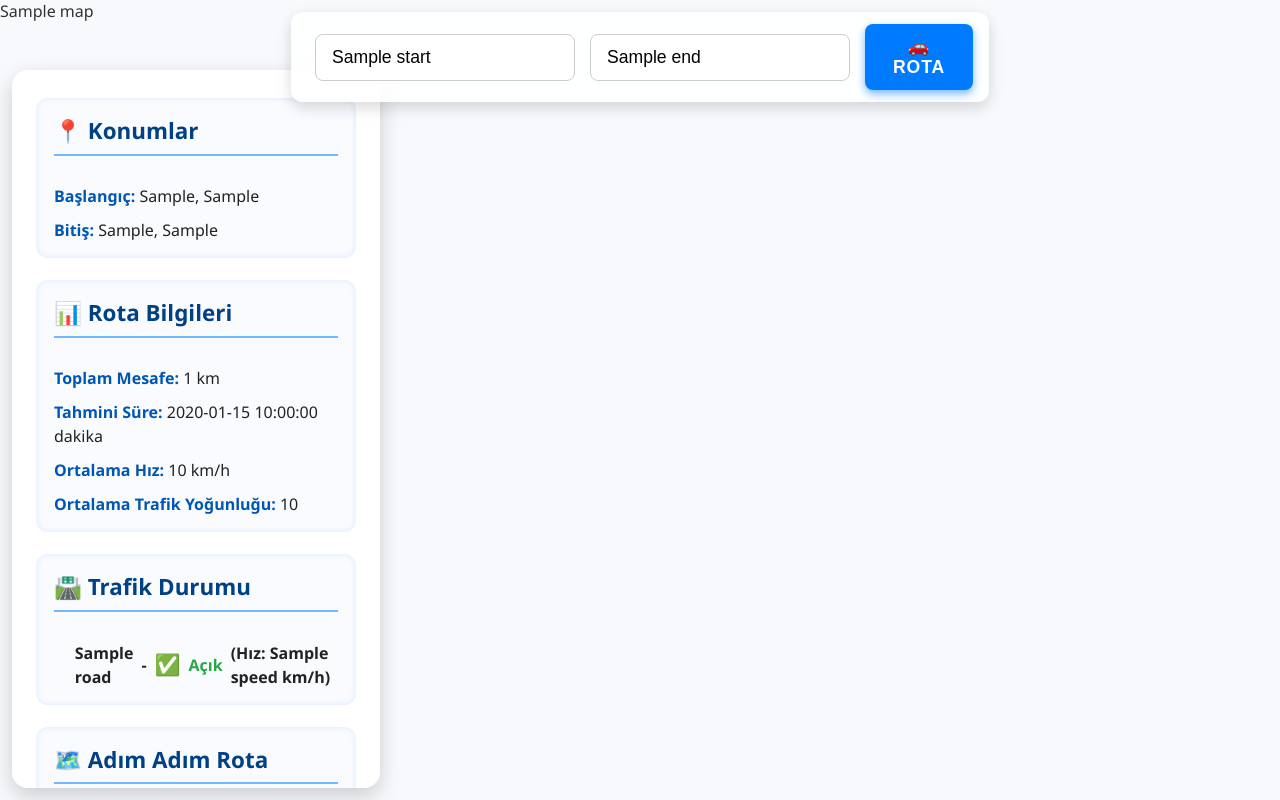
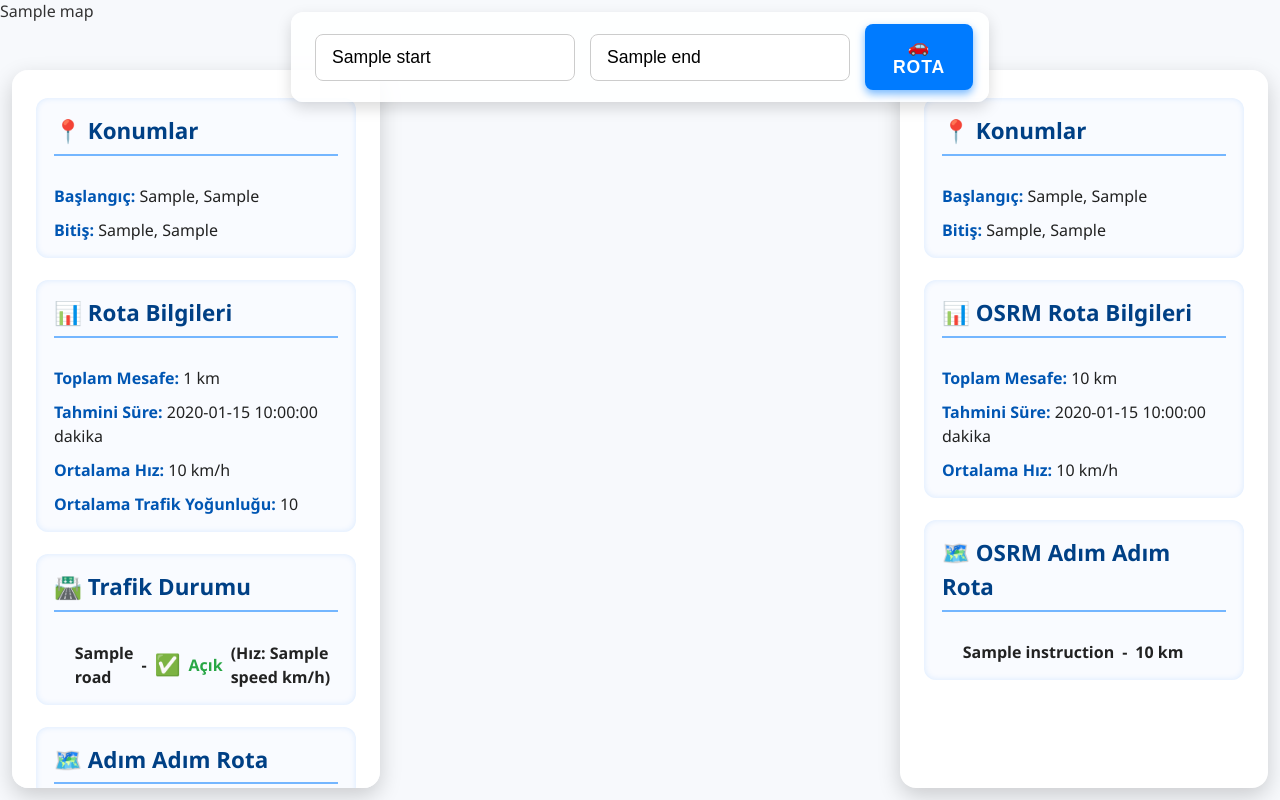
Before and after one commit to abdullah-tanriverdi/TrafficPredictionSystem, a Flask app: template templates/index.html in a window 1280 px wide. Run offline with Flask 3, Linux system fonts and the light colour scheme; the template is opened without the code that fills it: most values are stand-ins (such as "Sample title", 1, 10 or a date in 2020).

Commit message:
The OSRM route has been integrated, and a dedicated info panel for the OSRM route has been added to facilitate comparison.

```diff
--- a/app.py
+++ b/app.py
@@ -1,66 +1,14 @@
 from flask import Flask, render_template, request
 import folium
 from folium.plugins import HeatMap
-import requests
-import os
-from dotenv import load_dotenv
-import networkx as nx
+from services.geocoding import geocode
+from services.traffic import fetch_traffic_data, build_weighted_graph, find_nearest_node
+from services.routing import calculate_route, get_turn_by_turn
 from geopy.distance import geodesic
+from services.routing import calculate_route, get_turn_by_turn, get_osrm_route
+
 
 app = Flask(__name__)
-load_dotenv()
-HERE_API_KEY = os.getenv("HERE_API_KEY")
-
-def geocode(input_str):
-    try:
-        if ',' in input_str:
-            lat, lon = map(float, input_str.split(','))
-            return lat, lon
-        else:
-            url = 'https://nominatim.openstreetmap.org/search'
-            params = {'q': input_str, 'format': 'json', 'limit': 1}
-            headers = {'User-Agent': 'traffic-app'}
-            response = requests.get(url, params=params, headers=headers)
-            if response.ok and response.json():
-                data = response.json()[0]
-                return float(data['lat']), float(data['lon'])
-    except:
-        pass
-    return None, None
-
-def build_weighted_graph(traffic_results, lat_min, lat_max, lon_min, lon_max):
-    G = nx.DiGraph()
-    for segment in traffic_results:
-        current_flow = segment.get("currentFlow", {})
-        jam_factor = current_flow.get("jamFactor", 1.0)
-        location = segment.get("location", {})
-        shape = location.get("shape", {})
-        links = shape.get("links", [])
-
-        for link in links:
-            points = link.get("points", [])
-            if len(points) < 2:
-                continue
-            filtered_points = [pt for pt in points if lat_min <= pt['lat'] <= lat_max and lon_min <= pt['lng'] <= lon_max]
-            if len(filtered_points) < 2:
-                continue
-            for i in range(len(filtered_points) - 1):
-                start = (filtered_points[i]['lat'], filtered_points[i]['lng'])
-                end = (filtered_points[i+1]['lat'], filtered_points[i+1]['lng'])
-                length_m = geodesic(start, end).meters
-                weight = length_m * jam_factor
-                G.add_edge(start, end, weight=weight, points=[filtered_points[i], filtered_points[i+1]])
-    return G
-
-def find_nearest_node(G, point, max_distance=500):
-    nearest = None
-    min_dist = float('inf')
-    for node in G.nodes:
-        dist = geodesic(node, point).meters
-        if dist < min_dist and dist <= max_distance:
-            min_dist = dist
-            nearest = node
-    return nearest
 
 @app.route('/')
 def index():
@@ -90,40 +38,20 @@ def generate_route():
     folium.Marker([end_lat, end_lon], popup="Bitiş", icon=folium.Icon(color='red')).add_to(m)
 
     padding = 0.02
-
-    points = [
-        (start_lat, start_lon),
-        ((2*start_lat + end_lat)/3, (2*start_lon + end_lon)/3),
-        ((start_lat + 2*end_lat)/3, (start_lon + 2*end_lon)/3),
-        (end_lat, end_lon)
-    ]
-
-    lats = [p[0] for p in points]
-    lons = [p[1] for p in points]
-
+    lats = [start_lat, end_lat]
+    lons = [start_lon, end_lon]
     lat_min = min(lats) - padding
     lat_max = max(lats) + padding
     lon_min = min(lons) - padding
     lon_max = max(lons) + padding
 
-    bbox = f"{lon_min},{lat_min},{lon_max},{lat_max}"
-
-    traffic_url = "https://data.traffic.hereapi.com/v7/flow"
-    params = {
-        "in": f"bbox:{bbox}",
-        "locationReferencing": "shape",
-        "apiKey": HERE_API_KEY
-    }
-    response = requests.get(traffic_url, params=params)
-    if not response.ok:
+    traffic_data = fetch_traffic_data(lat_min, lat_max, lon_min, lon_max)
+    if traffic_data is None:
         error = "Trafik verisi alınırken hata oluştu."
         return render_template('index.html', map=m._repr_html_(), start=start_input, end=end_input,
                                start_coords=(round(start_lat,6), round(start_lon,6)),
                                end_coords=(round(end_lat,6), round(end_lon,6)),
                                error=error)
-
-    data = response.json()
-    traffic_data = data.get("results", [])
 
     heatmap_data = []
     for segment in traffic_data:
@@ -137,14 +65,8 @@ def generate_route():
             for pt in points:
                 if lat_min <= pt['lat'] <= lat_max and lon_min <= pt['lng'] <= lon_max:
                     heatmap_data.append([pt['lat'], pt['lng'], jam_factor])
-
     if heatmap_data:
         HeatMap(heatmap_data, radius=25, blur=20, max_zoom=14).add_to(m)
-
-    folium.Rectangle(
-        bounds=[[lat_min, lon_min], [lat_max, lon_max]],
-        color='red', fill=False, weight=2
-    ).add_to(m)
 
     G = build_weighted_graph(traffic_data, lat_min, lat_max, lon_min, lon_max)
 
@@ -158,114 +80,37 @@ def generate_route():
                                end_coords=(round(end_lat,6), round(end_lon,6)),
                                error=error)
 
-    try:
-        path_nodes = nx.dijkstra_path(G, start_node, end_node, weight='weight')
-    except nx.NetworkXNoPath:
+    route_coords = calculate_route(G, start_node, end_node)
+    if route_coords is None:
         error = "Uygun rota bulunamadı."
         return render_template('index.html', map=m._repr_html_(), start=start_input, end=end_input,
                                start_coords=(round(start_lat,6), round(start_lon,6)),
                                end_coords=(round(end_lat,6), round(end_lon,6)),
                                error=error)
 
-    route_coords = []
-    for i in range(len(path_nodes) - 1):
-        edge_data = G.get_edge_data(path_nodes[i], path_nodes[i+1])
-        if edge_data and 'points' in edge_data:
-            route_coords.extend([(pt['lat'], pt['lng']) for pt in edge_data['points']])
-        else:
-            route_coords.append(path_nodes[i])
-    route_coords.append(path_nodes[-1])
-
     folium.PolyLine(route_coords, color="blue", weight=5, opacity=0.7).add_to(m)
 
+    turn_by_turn = get_turn_by_turn(route_coords)
+
+    # Basitleştirilmiş toplam mesafe ve zaman hesaplama
+    total_length_m = sum(geodesic(route_coords[i], route_coords[i+1]).meters for i in range(len(route_coords)-1))
+    average_speed_kmh = 30  # Ortalama hız (örnek)
+    total_time_min = round((total_length_m / 1000) / average_speed_kmh * 60, 1)
 
 
-    total_length_m = 0
-    total_time_h = 0
-    road_info = []
-
-    speeds = []
-    jam_factors = []
-
-
-    turn_by_turn = []
-
-    for segment in traffic_data:
-        current_flow = segment.get("currentFlow", {})
-        jam_factor = current_flow.get("jamFactor", 1.0)
-        speed = current_flow.get("speed", None)
-        if speed is None:
-            speed = 30
-        location = segment.get("location", {})
-        description = location.get("description", "Bilinmeyen Yol")
-
-        links = location.get("shape", {}).get("links", [])
-        for link in links:
-            points = link.get("points", [])
-            for i in range(len(points) - 1):
-                start_pt = (points[i]['lat'], points[i]['lng'])
-                end_pt = (points[i+1]['lat'], points[i+1]['lng'])
-                length_m = geodesic(start_pt, end_pt).meters
-                total_length_m += length_m
-                total_time_h += (length_m / 1000) / speed
-
-        road_info.append({
-            'name': description,
-            'jam_factor': jam_factor,
-            'speed': speed
-        })
-        speeds.append(speed)
-        jam_factors.append(jam_factor)
-
-    for i in range(1, len(route_coords)-1):
-        prev = route_coords[i-1]
-        curr = route_coords[i]
-        nxt = route_coords[i+1]
-
-        v1 = (curr[0]-prev[0], curr[1]-prev[1])
-        v2 = (nxt[0]-curr[0], nxt[1]-curr[1])
-
-
-        import math
-        angle = math.degrees(
-            math.atan2(v2[1], v2[0]) - math.atan2(v1[1], v1[0])
-        )
-        if angle < -180:
-            angle += 360
-        elif angle > 180:
-            angle -= 360
-
-
-        if angle > 30:
-            turn = "Sağa Dönüş"
-        elif angle < -30:
-            turn = "Sola Dönüş"
-        else:
-            turn = "Düz İlerle"
-
-        # Mesafe
-        dist_m = geodesic(prev, curr).meters
-        turn_by_turn.append({
-            'instruction': turn,
-            'distance': round(dist_m, 1),
-            'location': curr
-        })
-
-    average_speed = round(sum(speeds) / len(speeds), 2) if speeds else 0
-    average_jam = round(sum(jam_factors) / len(jam_factors), 2) if jam_factors else 0
-
-    total_length_km = round(total_length_m / 1000, 2)
-    total_time_min = round(total_time_h * 60, 1)
+    osrm_route, osrm_directions = get_osrm_route((start_lat, start_lon), (end_lat, end_lon))
+    if osrm_route:
+            folium.PolyLine(osrm_route, color="red", weight=4, opacity=0.7, tooltip="OSRM Rotası").add_to(m)
+    else:
+            osrm_directions = None
 
     return render_template('index.html', map=m._repr_html_(), start=start_input, end=end_input,
                            start_coords=(round(start_lat,6), round(start_lon,6)),
                            end_coords=(round(end_lat,6), round(end_lon,6)),
-                           total_length_km=total_length_km,
+                           total_length_km=round(total_length_m / 1000, 2),
                            total_time_min=total_time_min,
-                           road_info=road_info,
-                           average_speed=average_speed,
-                           average_jam=average_jam,
                            turn_by_turn=turn_by_turn,
+                           osrm_directions=osrm_directions,
                            error=None)
 
 if __name__ == '__main__':
--- /dev/null
+++ b/config.py
@@ -0,0 +1,6 @@
+import os
+from dotenv import load_dotenv
+
+load_dotenv()
+
+HERE_API_KEY = os.getenv("HERE_API_KEY")
--- a/templates/index.html
+++ b/templates/index.html
@@ -94,21 +94,46 @@
     }
 
 
-    #info-panel::-webkit-scrollbar {
+    #right-panel {
+      position: fixed;
+      top: 70px;
+      right: 12px;
+      bottom: 12px;
+      width: 320px;
+      background: #fff;
+      box-shadow: 0 8px 22px rgba(0,0,0,0.18);
+      border-radius: 16px;
+      padding: 28px 24px 30px 24px;
+      overflow-y: auto;
+      font-size: 1rem;
+      line-height: 1.5;
+      color: #222;
+      z-index: 900;
+      display: flex;
+      flex-direction: column;
+      gap: 22px;
+    }
+
+
+    #info-panel::-webkit-scrollbar,
+    #right-panel::-webkit-scrollbar {
       width: 9px;
     }
-    #info-panel::-webkit-scrollbar-track {
+    #info-panel::-webkit-scrollbar-track,
+    #right-panel::-webkit-scrollbar-track {
       background: #f1f1f1;
       border-radius: 16px;
     }
-    #info-panel::-webkit-scrollbar-thumb {
+    #info-panel::-webkit-scrollbar-thumb,
+    #right-panel::-webkit-scrollbar-thumb {
       background: #007bffcc;
       border-radius: 16px;
       border: 2px solid #f1f1f1;
     }
 
 
-    #info-panel h2 {
+    #info-panel h2,
+    #right-panel h2 {
       margin-top: 0;
       font-weight: 800;
       font-size: 1.4rem;
@@ -242,7 +267,7 @@
           <ul>
             {% for step in turn_by_turn if step.distance >= 10 %}
               <li>
-                <span>{{ step.instruction }}</span> - <span>{{ step.distance }} m</span>
+                <span>{{ step.instruction }}</span> - <span>{{ (step.distance / 1000) | round(2) }} km</span>
               </li>
             {% endfor %}
           </ul>
@@ -255,6 +280,47 @@
   </div>
 
 
+  <!-- Sağ panel: OSRM rotası -->
+  <div id="right-panel" role="region" aria-label="OSRM Rotası ve Bilgileri">
+    {% if error %}
+      <div id="error-msg" role="alert">{{ error }}</div>
+    {% endif %}
+
+    {% if start_coords and end_coords %}
+      <div class="section">
+        <h2>📍 Konumlar</h2>
+        <div><span class="label">Başlangıç:</span> {{ start_coords[0] }}, {{ start_coords[1] }}</div>
+        <div><span class="label">Bitiş:</span> {{ end_coords[0] }}, {{ end_coords[1] }}</div>
+      </div>
+
+      <div class="section">
+        <h2>📊 OSRM Rota Bilgileri</h2>
+        <div><span class="label">Toplam Mesafe:</span> {{ osrm_total_length_km }} km</div>
+        <div><span class="label">Tahmini Süre:</span> {{ osrm_total_time_min }} dakika</div>
+        <div><span class="label">Ortalama Hız:</span> {{ osrm_average_speed }} km/h</div>
+      </div>
+
+      <div class="section">
+        <h2>🗺️ OSRM Adım Adım Rota</h2>
+        {% if osrm_directions %}
+          <ul>
+            {% for step in osrm_directions %}
+              <li>
+                <span>{{ step.instruction or step.text }}</span> -
+                <span>{{ (step.distance / 1000) | round(2) }} km</span>
+              </li>
+            {% endfor %}
+          </ul>
+        {% else %}
+          <p>OSRM rotası için yol tarifi bulunamadı.</p>
+        {% endif %}
+      </div>
+
+    {% else %}
+      <div>Henüz rota oluşturulmadı.</div>
+    {% endif %}
+  </div>
+
   <div id="map">
     {% if map %}
       {{ map|safe }}
```
Also changed, not shown: services/geocoding.py (added, +18 -0 lines), services/routing.py (added, +84 -0 lines), services/traffic.py (added, +52 -0 lines).
